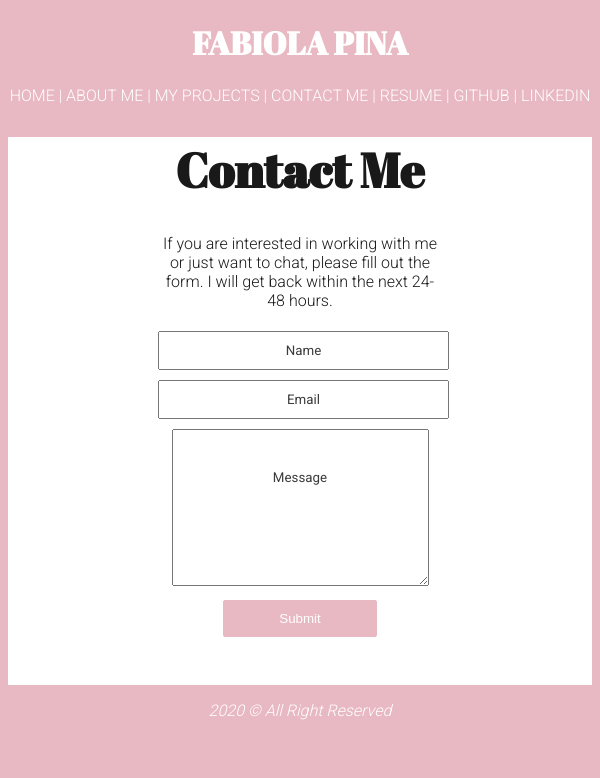
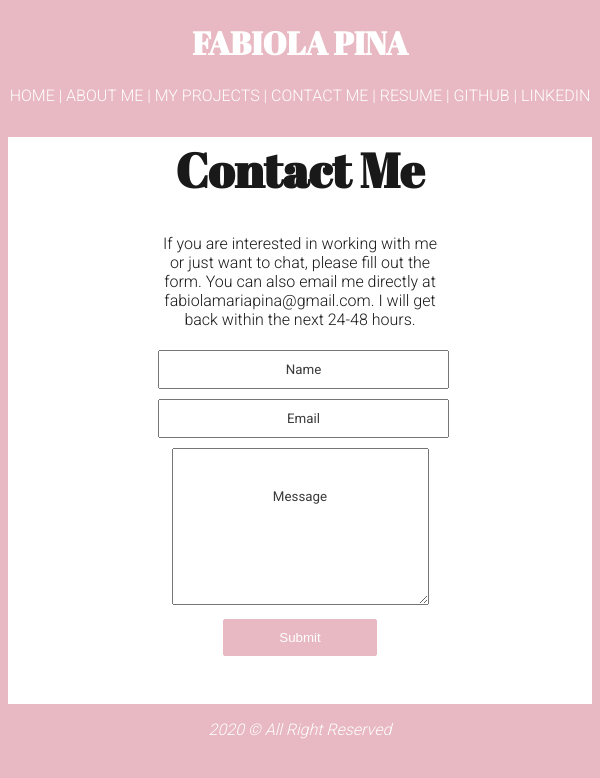
Before and after one commit to fabiolamariapina/portfolio-website, a React (Create React App) app in the folder portfolio/: page /contact-me in a window 600 px wide. Shown: the top 778 px of the page. Built offline with nearby package versions, Linux system fonts and the light colour scheme.

Commit message:
made about me page, header, and footer responsive to iphones 6, 6s, 7, and 8 in both protrait and landscape modes

```diff
--- a/portfolio/src/components/ContactMe.jsx
+++ b/portfolio/src/components/ContactMe.jsx
@@ -11,7 +11,8 @@ export default class ContactMe extends Component {
         <div className="contact-me-spiel">
           <p className="contact-me" id="contact-me-spiel-part-1">
             If you are interested in working with me or just want to chat,
-            please fill out the form. I will get back within the next 24-48
+            please fill out the form. You can also email me directly at
+            fabiolamariapina@gmail.com. I will get back within the next 24-48
             hours.
           </p>
           <ContactForm />
--- a/portfolio/src/index.css
+++ b/portfolio/src/index.css
@@ -340,4 +340,11 @@ input {
   .tag-line {
     font-size: 48px;
   }
+  /* ABOUT ME PAGE STYLING */
+   #about-me-header {
+    font-size: 48px;
+  }
+  .about-me-spiel {
+    margin: 0px 10px 10px;
+  }
 }
```
Also changed, not shown: 1 other file (tests, documents, lock files or other folders).
